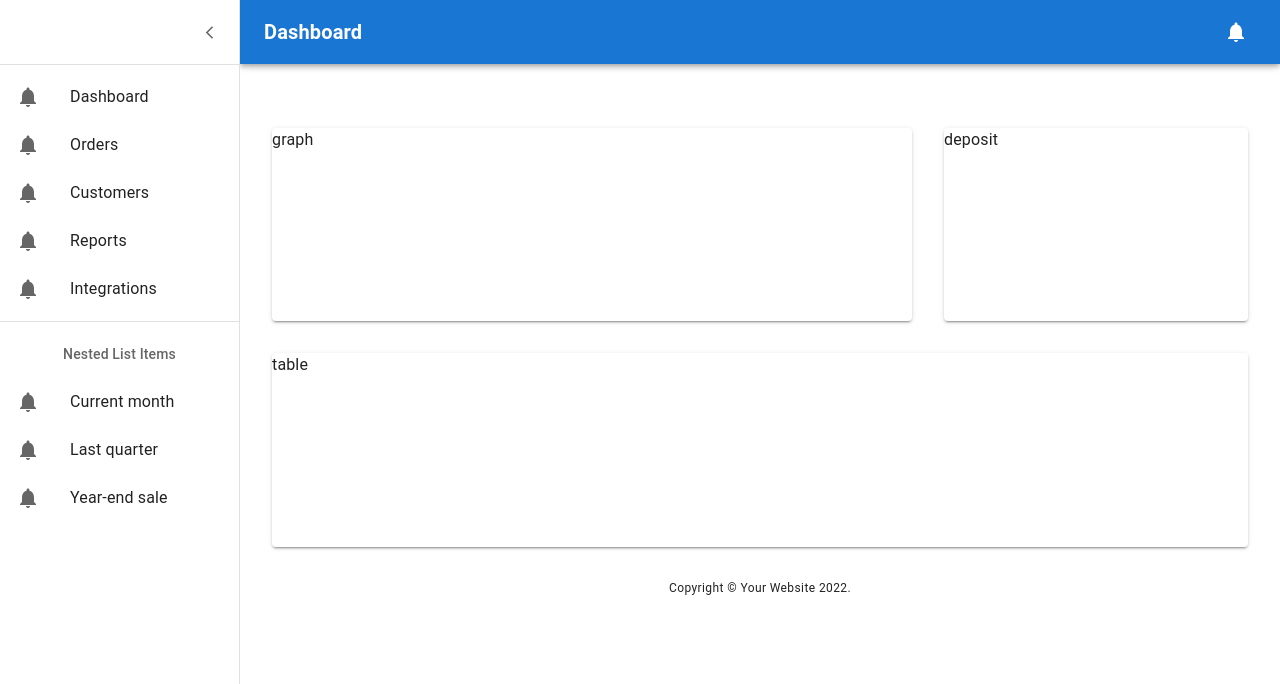
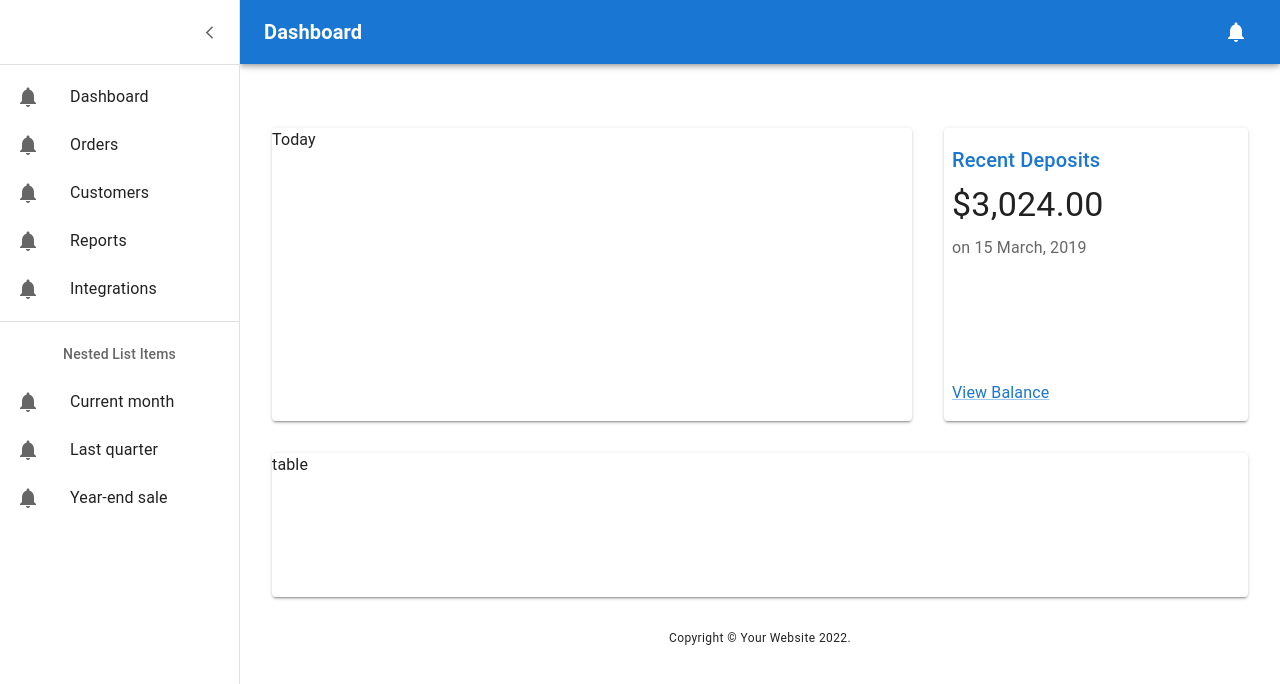
Before and after one commit to k4-100/mui-tutorial, a React (Create React App) app: page / in a window 1280 px wide. Shown: the top 684 px of the page. Built offline with nearby package versions, Linux system fonts and the light colour scheme.

Commit message:
Finised Recent Deposits

```diff
--- a/src/App.tsx
+++ b/src/App.tsx
@@ -15,6 +15,7 @@ import {
   ListSubheader,
   Grid,
   Paper,
+  Link,
 } from "@mui/material";
 import React from "react";
 
@@ -163,17 +164,40 @@ const App: React.FC = () => {
                 height: "100%",
               }}
             >
-              graph
+              <Typography>Today</Typography>
             </Paper>
           </Grid>
           <Grid item xs={4}>
             <Paper
               elevation={2}
               sx={{
+                display: "flex",
+                flexDirection: "column",
                 height: "100%",
+                py: 2,
+                px: 1,
+                justifyContent: "space-between",
               }}
             >
-              deposit
+              <Box>
+                <Typography
+                  variant="h6"
+                  color="primary.main"
+                  component="div"
+                  sx={{
+                    fontWeight: "500",
+                  }}
+                >
+                  Recent Deposits
+                </Typography>
+                <Typography variant="h4" mt={1}>
+                  $3,024.00
+                </Typography>
+                <Typography variant="subtitle1" color="text.secondary" mt={1}>
+                  on 15 March, 2019
+                </Typography>
+              </Box>
+              <Link> View Balance</Link>
             </Paper>
           </Grid>
           <Grid item xs={12}>
```
